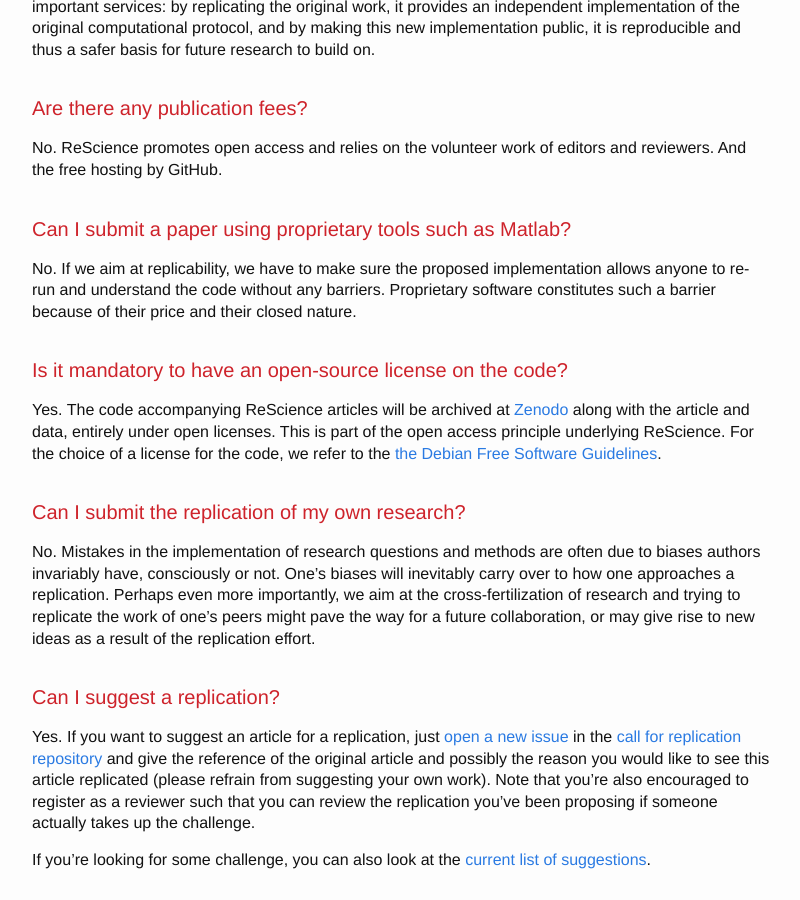
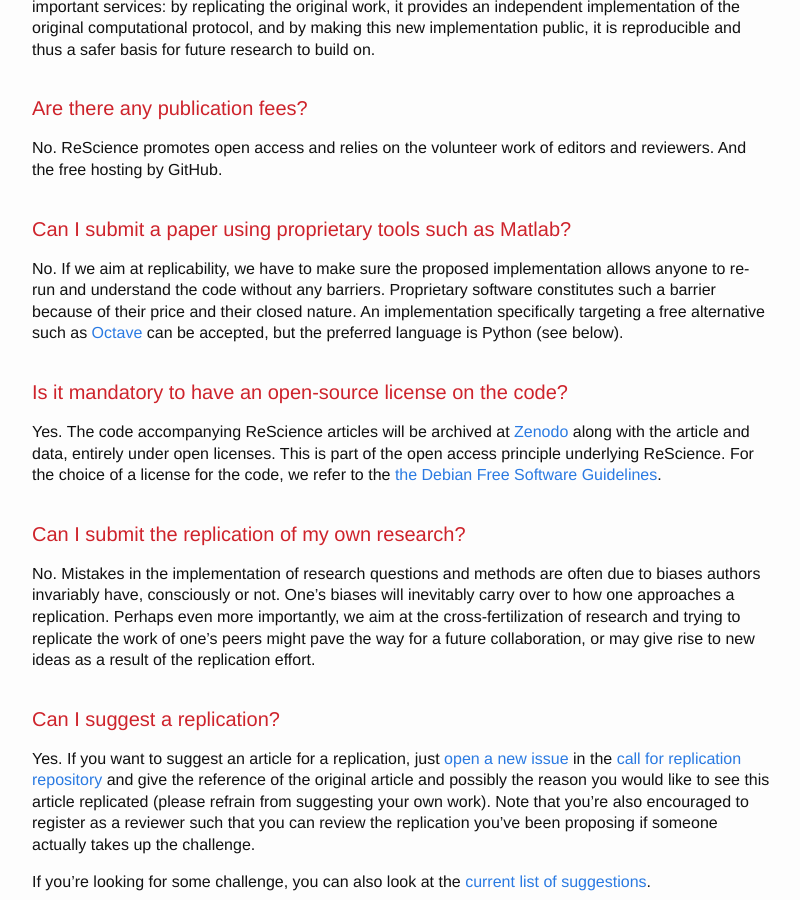
Before and after one commit to ReScience/rescience.github.io, a Jekyll site: the page built from 05-FAQ.md, in a window 1280 px wide and 900 px high, scrolled down 1111 px. Shown: the whole window, without its empty margins (238-1038 px from the left). Built offline with Jekyll 4.4.1, drawn with Linux system fonts in a browser that asks for light colours; our own code applies the rules of GitHub Pages for plain Markdown files.

Commit message:
Update 05-FAQ.md
I'm really just proposing this PR to see what the stance on octave (as the target language, not as an afterthought) would be. :)

```diff
--- a/05-FAQ.md
+++ b/05-FAQ.md
@@ -83,6 +83,9 @@ No. If we aim at replicability, we have to make sure the proposed
 implementation allows anyone to re-run and understand the code without any
 barriers. Proprietary software constitutes such a barrier because of their
 price and their closed nature.
+An implementation specifically targeting a free alternative such as
+[Octave](https://www.gnu.org/software/octave/) can be accepted, but the
+preferred language is Python (see below).
 
 
 ## Is it mandatory to have an open-source license on the code?
```
